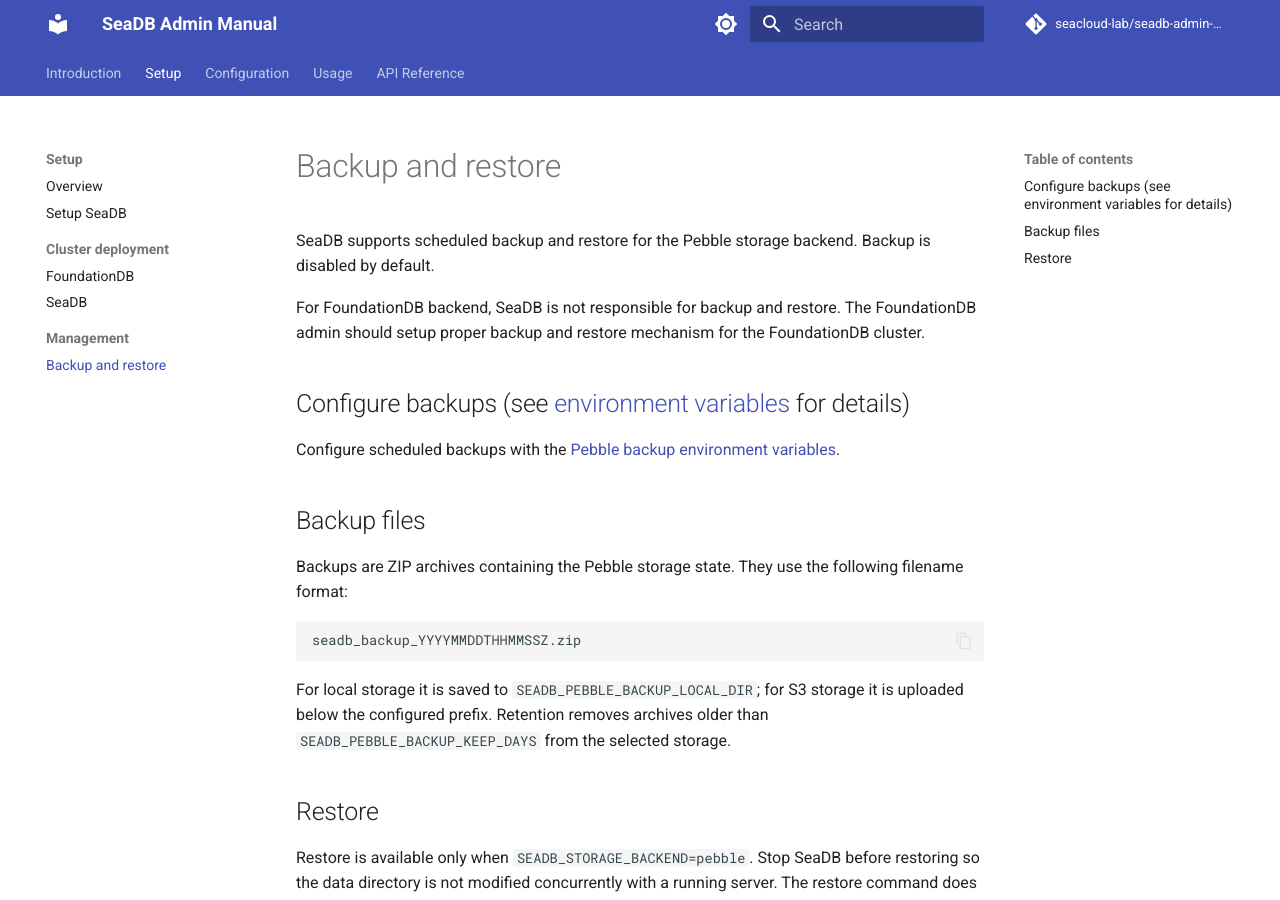
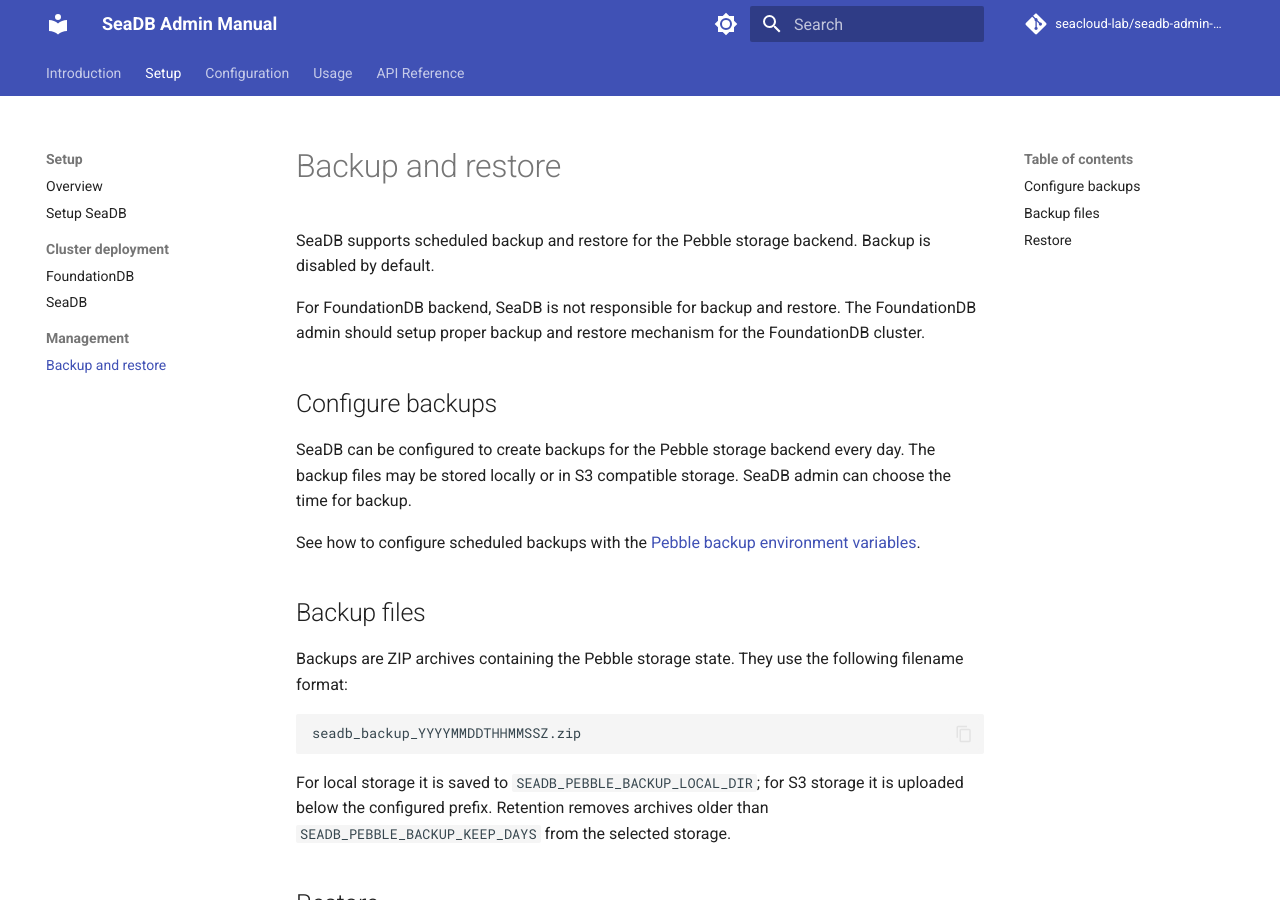
Before and after one commit to seacloud-lab/seadb-admin-docs, an MkDocs documentation site: the page built from manual/setup/backup_restore.md, in a window 1280 px wide and 900 px high. Built offline with MkDocs 1.6.1 and Material for MkDocs 9.7.7, drawn with Linux system fonts in a browser that asks for light colours; comment, search, counter and statistics services are not loaded; the version menu is left out.

Commit message:
Update backup configuration instructions
Clarified instructions for configuring backups for the Pebble storage backend, including details on backup frequency and storage options.

```diff
--- a/manual/setup/backup_restore.md
+++ b/manual/setup/backup_restore.md
@@ -4,9 +4,11 @@
 
 For FoundationDB backend, SeaDB is not responsible for backup and restore. The FoundationDB admin should setup proper backup and restore mechanism for the FoundationDB cluster.
 
-## Configure backups (see [environment variables](../configuration/environment_variables.md#pebble-backup) for details)
+## Configure backups
 
-Configure scheduled backups with the [Pebble backup environment variables](../configuration/environment_variables.md#pebble-backup).
+SeaDB can be configured to create backups for the Pebble storage backend every day. The backup files may be stored locally or in S3 compatible storage. SeaDB admin can choose the time for backup.
+
+See how to configure scheduled backups with the [Pebble backup environment variables](../configuration/environment_variables.md#pebble-backup).
 
 ## Backup files
 
```
